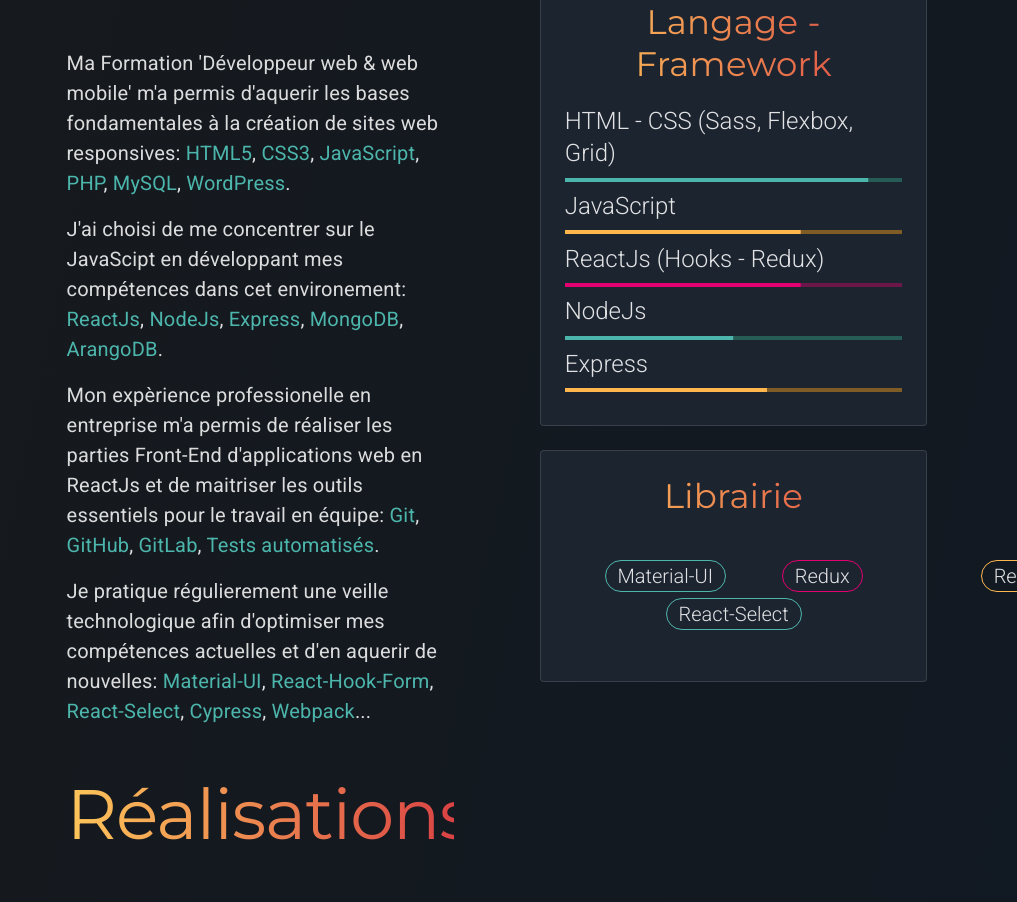
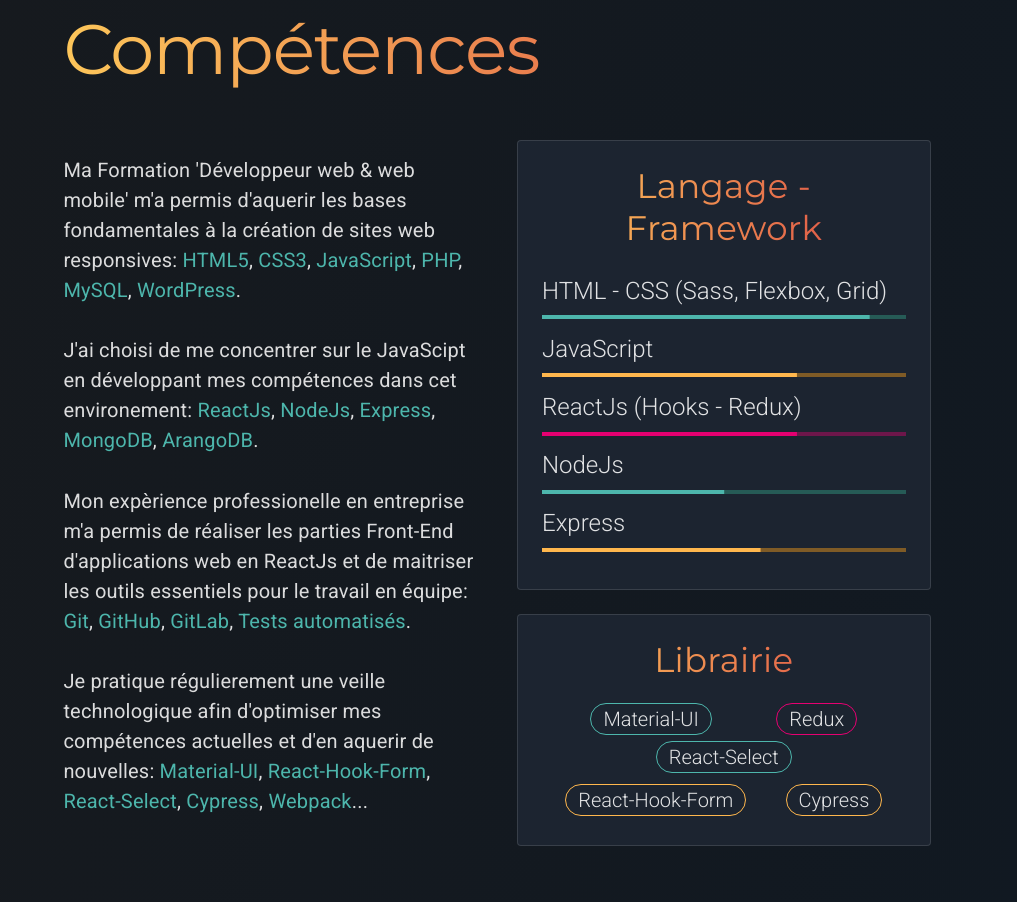
Before and after one commit to Eric-Juquel/eric-j-portfolio, a React (Create React App) app: page / in a window 1280 px wide. Shown: the part 900-1802 px from the top of the page, without its empty margins (263-1280 px from the left). Built offline with nearby package versions, Linux system fonts and the light colour scheme; no server answers; a web font is replaced by a local one.

Commit message:
upgrade react-swipeable-views - fix tags

```diff
--- a/package.json
+++ b/package.json
@@ -20,7 +20,7 @@
     "react-redux": "^7.2.2",
     "react-router-dom": "^5.2.0",
     "react-scripts": "4.0.2",
-    "react-swipeable-views": "^0.13.9",
+    "react-swipeable-views": "^0.14.0-alpha.0",
     "redux": "^4.0.5",
     "redux-devtools-extension": "^2.13.8",
     "sass": "^1.32.8",
--- a/src/App.js
+++ b/src/App.js
@@ -77,12 +77,12 @@
           <div className="languageBtn">
             <Languages />
           </div>
-          <div className="side-menu">
+          <header className="side-menu">
             <Logo />
             <Navigation />
             <SocialNetworks />
-          </div>
-          <Container maxWidth={false}>
+          </header>
+          <Container maxWidth={false} component="main">
             <Switch>
               <Route exact path="/" component={Home} />
               <Route exact path="/skills" component={Skills} />
--- a/src/App.scss
+++ b/src/App.scss
@@ -51,7 +51,8 @@
   display: flex;
   align-items: center;
   justify-content: space-between;
-  margin:auto;
+  margin: 3rem auto;
+  padding:0.8rem
 }
 
 
--- a/src/components/Achievements.js
+++ b/src/components/Achievements.js
@@ -29,14 +29,12 @@
   const lang = useSelector((state) => state.languageReducer.language);
 
   return (
-    <div className="container">
+    <section className="container">
       <Grid container direction="column" justify="space-evenly">
         <Grid item>
-          <div className="block">
-            <Typography variant="h1" component="h1">
-              {translate(lang, "achievements")}
-            </Typography>
-          </div>
+          <Typography variant="h1" component="h1">
+            {translate(lang, "achievements")}
+          </Typography>
         </Grid>
 
         <Paper variant="outlined" className={classes.paper}>
@@ -67,7 +65,7 @@
           </Grid>
         </Paper>
       </Grid>
-    </div>
+    </section>
   );
 };
 
--- a/src/components/Career.js
+++ b/src/components/Career.js
@@ -2,9 +2,9 @@
 
 const Career = () => {
     return (
-        <div className="container">
+        <section className="container">
             Parcours Professionel
-        </div>
+        </section>
     )
 }
 
--- a/src/components/Contact.js
+++ b/src/components/Contact.js
@@ -85,12 +85,15 @@
   };
 
   return (
-    <div className="container">
-      <div className="block">
+    <section className="container">
+      <Grid container direction="column">
+        <Grid item md={12}>
           <Typography variant="h1" component="h1">
             {translate(lang, "contactMe")}
           </Typography>
-
+        </Grid>
+        <Grid container spacing={5}>
+          <Grid item md={6}>
             <form className={classes.form} onSubmit={handleSubmit(onSubmit)}>
               <Grid container spacing={2}>
                 <Grid item xs={12} sm={6}>
@@ -153,6 +156,7 @@
                 <Button1 type="submit" text={translate(lang, buttonStatus)} />
               </Grid>
             </form>
+          </Grid>
           <Snackbar
             anchorOrigin={{
               vertical: "bottom",
@@ -182,9 +186,8 @@
               </React.Fragment>
             }
           />
-      </div>
 
-      <div className="block">
+          <Grid item md={6}>
             <Card className={classes.card} variant="outlined">
               <CardContent>
                 <Typography variant="h4" component="h2" gutterBottom>
@@ -217,18 +220,20 @@
                 </Grid>
                 <Grid container>
                   {" "}
-              <AlternateEmailIcon color="secondary" className={classes.icon} />
-              <Typography
-                variant="subtitle1"
+                  <AlternateEmailIcon
                     color="secondary"
-              >
+                    className={classes.icon}
+                  />
+                  <Typography variant="subtitle1" color="secondary">
                     ericjuquel94@gmail.com
                   </Typography>
                 </Grid>
               </CardContent>
             </Card>
-      </div>
-    </div>
+          </Grid>
+        </Grid>
+      </Grid>
+    </section>
   );
 };
 
--- a/src/components/Home.js
+++ b/src/components/Home.js
@@ -23,7 +23,7 @@
 
   return (
     <>
-      <div className="container">
+      <section className="container">
         <div className="block">
           <div className="title">
             <div className="myName">
@@ -42,7 +42,7 @@
             <Button2 text={translate(lang, "contactMe")}/>
           </div>
         </div>
-      </div>
+      </section>
 
       <Skills />
 
--- a/src/components/Skills.js
+++ b/src/components/Skills.js
@@ -9,6 +9,9 @@
 
 const useStyles = makeStyles(
   (theme) => ({
+    container:{
+      height:"100%"
+    },
     item: {
       width: "100%",
     },
@@ -32,12 +35,16 @@
   ];
 
   return (
-    <div className="container">
-      <div className="block">
+    <section className="container">
+      <Grid container direction="column" >
+        <Grid item md={12}>
           <Typography variant="h1" component="h1">
             {translate(lang, "skills")}
           </Typography>
-
+        </Grid>
+        <Grid container spacing={5}>
+          <Grid item md={6}>
+            <Grid container direction="column"  justify="space-evenly" className={classes.container}>
               <Typography variant="body1" paragraph>
                 {translate(lang, "skills-1")}:
                 {list_1.map((e, i) => {
@@ -46,7 +53,9 @@
                       {" "}
                       {e}
                       {i < list_1.length - 1 && (
-                  <span style={{ color: "rgba(255, 255, 255,0.87)" }}>, </span>
+                        <span style={{ color: "rgba(255, 255, 255,0.87)" }}>
+                          ,{" "}
+                        </span>
                       )}
                     </span>
                   );
@@ -61,7 +70,9 @@
                       {" "}
                       {e}
                       {i < list_2.length - 1 && (
-                  <span style={{ color: "rgba(255, 255, 255,0.87)" }}>, </span>
+                        <span style={{ color: "rgba(255, 255, 255,0.87)" }}>
+                          ,{" "}
+                        </span>
                       )}
                     </span>
                   );
@@ -75,7 +86,9 @@
                     <span key={`${e}_${i}`} className="highlight">
                       {" "}
                       {e}
-                <span style={{ color: "rgba(255, 255, 255,0.87)" }}>, </span>
+                      <span style={{ color: "rgba(255, 255, 255,0.87)" }}>
+                        ,{" "}
+                      </span>
                     </span>
                   );
                 })}
@@ -89,15 +102,18 @@
                       {" "}
                       {e}
                       {i < list_4.length - 1 && (
-                  <span style={{ color: "rgba(255, 255, 255,0.87)" }}>, </span>
+                        <span style={{ color: "rgba(255, 255, 255,0.87)" }}>
+                          ,{" "}
+                        </span>
                       )}
                     </span>
                   );
                 })}
                 ...
               </Typography>
-      </div>
-      <div className="block">
+            </Grid>
+          </Grid>
+          <Grid item md={6}>
             <Grid
               container
               direction="column"
@@ -112,8 +128,10 @@
                 <ChipBox />
               </Grid>
             </Grid>
-      </div>
-    </div>
+          </Grid>
+        </Grid>
+      </Grid>
+    </section>
   );
 };
 
--- a/src/translations/languages/en.json
+++ b/src/translations/languages/en.json
@@ -19,12 +19,12 @@
   "skills-1": "My 'Web & mobile web developer' training provided me with the fundamental bases for creating responsive websites",
   "skills-2": "I choose to focus on JavaScipt by developing my skills in this workflow",
   "skills-3": "My professional experience in a company allowed me to carry out the Front-End parts of web applications in ReactJs and to master the essential tools for teamwork",
-  "skills-4": "I practice a permanent technological watch in order to optimize my current skills and acquire new ones",
+  "skills-4": "I regularly practice a technological watch in order to optimize my current skills and acquire new ones",
   "languageFramework": "Language - Framework",
   "library": "library",
 
   "professionals": "professionals",
-  "training": "training & personnal",
+  "training": "personnal",
 
   "coverage": "For the coverage of the",
   "elections": "American elections of France 24",
@@ -47,7 +47,7 @@
   "visit":"Visit web site",
 
   "smTitle": "Île Sainte Marie",
-  "smSub": "Tourist web site project around Sainte Marie Island in Madagascar, fully responsive",
+  "smSub": "Web site project around Sainte Marie Island in Madagascar, fully responsive",
 
   "ltdTitle": "LTD - Car Service",
   "ltdSub": "Proposal to redesign the website of a provider of luxury vehicles with driver in Paris",
--- a/src/translations/languages/fr.json
+++ b/src/translations/languages/fr.json
@@ -47,7 +47,7 @@
   "visit":"Vister le site",
 
   "smTitle": "Île Sainte Marie",
-  "smSub": "Projet site touristique autour de L'île Sainte Marie de Madagascar, entièrement responsive",
+  "smSub": "Projet de site autour de l'île Sainte Marie de Madagascar, entièrement responsive",
 
   "ltdTitle": "LTD - Car Service",
   "ltdSub": "Proposition de refonte du site web d'un prestataire de vehicules de luxe avec chauffeur sur Paris",
```
Also changed, not shown: 1 other file (tests, documents, lock files or other folders). Lines whose indentation alone changed are shown as unchanged.
